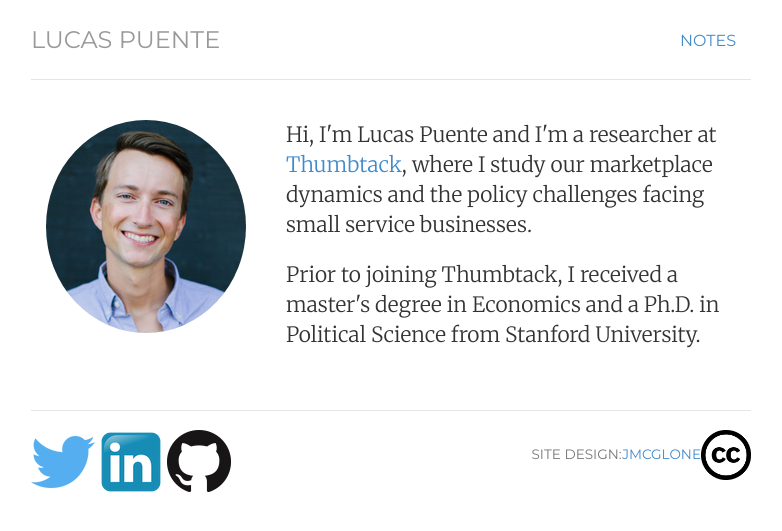
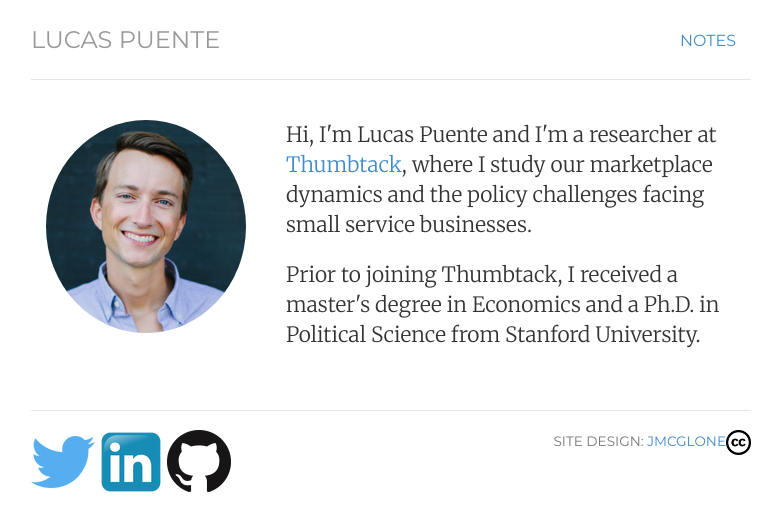
Before and after one commit to LucasPuente/lucaspuente.github.io, a Jekyll site: the page built from index.html, in a window 1280 px wide. Shown: the top 531 px of the page, without its empty margins (249-1031 px from the left). Built offline with Jekyll 4.4.1, drawn with Linux system fonts in a browser that asks for light colours.

Commit message:
Update footer.html

```diff
--- a/_includes/footer.html
+++ b/_includes/footer.html
@@ -7,7 +7,7 @@
 	<!-- <p><small> 2016</small></p> -->
 	</div>
 	<div class="col-sm-4">
-	<p class="pull-right"><small>Site Design:<a href="https://github.com/jmcglone/jmcglone.github.io" target="_blank">jmcglone</a><a href="http://creativecommons.org/licenses/by/3.0/deed.en_US" target="_blank"><img  class="img" alt="Creative Commons Attribution 3.0 Unported License" src="img/cc.large.png" width="50" height="50""></a></small></p>
+	<p class="pull-right"><small>Site Design: <a href="https://github.com/jmcglone/jmcglone.github.io" target="_blank">jmcglone</a><a href="http://creativecommons.org/licenses/by/3.0/deed.en_US" target="_blank"><img  class="img" alt="Creative Commons Attribution 3.0 Unported License" src="img/cc.large.png" width="25" height="25""></a></small></p>
 	</div>
 	</div>
 </div> <!-- /footer -->
```
